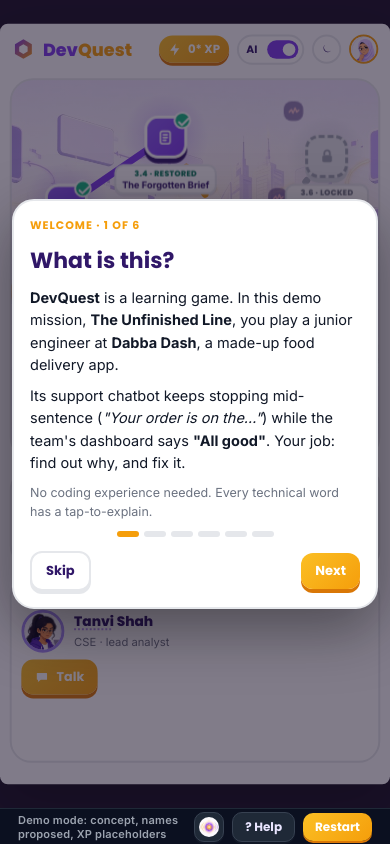
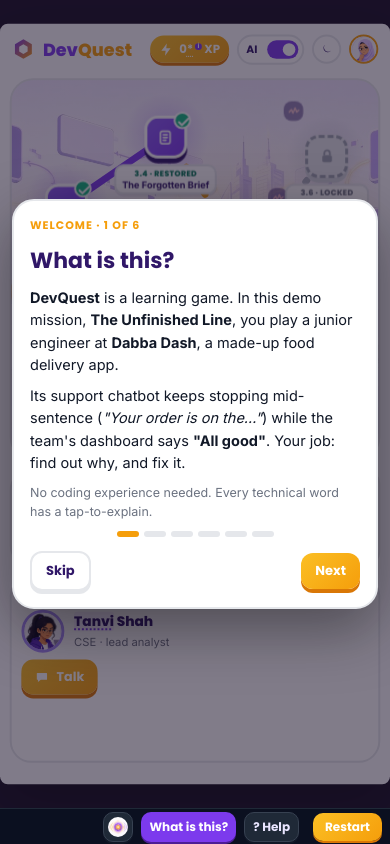
Before and after one commit to moushmi18/devquest-afterfault-layman, a plain HTML site: page index.html in a window 390 px wide. Drawn offline with Linux system fonts and the light colour scheme.

Commit message:
Fix chat close (hidden vs display), welcome v2 + What is this button, clearer word/star hints, phone mission layout, cache headers

```diff
--- a/css/layman.css
+++ b/css/layman.css
@@ -1,9 +1,9 @@
 /* Layman help layer: additive styles that reuse the existing palette (purple #7C3AED, deep #301768, amber #F59E0B) */
 .tag{display:none} /* builder labels like "Entry · World hub" */
-.lm-term{text-decoration:underline dotted rgba(124,58,237,.55);text-underline-offset:3px;text-decoration-thickness:1.5px;cursor:help}
+.lm-term{text-decoration:underline dotted #7C3AED;text-underline-offset:3px;text-decoration-thickness:2px;background:rgba(124,58,237,.08);border-radius:3px;cursor:help}
 code.lm-term{text-decoration-color:rgba(124,58,237,.6)}
 .lm-noterms .lm-term:not(code){text-decoration:none;cursor:inherit}
-.lm-star{cursor:help}.lm-star:hover{text-decoration:underline dotted;text-underline-offset:3px}
+.lm-star{cursor:help;text-decoration:underline dotted;text-underline-offset:3px}.lm-star::after{content:"i";display:inline-block;width:.95em;height:.95em;line-height:.95em;margin-left:2px;border-radius:50%;background:#7C3AED;color:#fff;font:700 .6em/0.95em Inter,sans-serif;text-align:center;vertical-align:super;font-style:normal}
 .lm-xbtn{margin-left:auto;cursor:pointer;font-size:10px!important;flex:none}
 .codehd .lm-xbtn{order:99}
 .lm-exp .ln{cursor:help}
@@ -79,3 +79,12 @@ code.lm-term{text-decoration-color:rgba(124,58,237,.6)}
 @media (max-width:600px){.mc-btn span{display:none}.mc-btn{padding:4px!important}#mc-panel{right:10px;left:10px;width:auto;height:calc(100vh - 60px)}}
 .dark-page #mc-panel,.dark-page .mc-bub{background:#111827;border-color:#4C3A8C;color:#E5E7EB}
 .dark-page .mc-in input{background:#0B1020;border-color:#1F2937;color:#E5E7EB}
+
+/* hidden must win over display rules (fixes the chat ✕, popover and strip not hiding) */
+#lm-root [hidden],#mc-panel[hidden],#lm-mob[hidden],#lm-pop[hidden]{display:none!important}
+.mc-x{min-width:36px;min-height:32px;font-size:15px!important;position:relative;z-index:2}
+#demo-bar .lm-bar .lm-whatbtn{background:#7C3AED;color:#fff;box-shadow:0 2px 0 #4C1D95}
+/* phones only: readable mission screens, swipe to pan */
+body.lm-phone #viewport{overflow:auto;-webkit-overflow-scrolling:touch}
+body.lm-phone #app.screen{position:absolute}
+@media (max-width:600px){#demo-bar .tagline{display:none}#demo-bar{padding:0 8px;gap:6px}#demo-bar .lm-bar .btn{padding:5px 8px}}
--- a/js/layman.js
+++ b/js/layman.js
@@ -150,7 +150,7 @@ function welcome(i = 0) {
   const m = modal(`<div class="kick">Welcome · ${i + 1} of ${WELCOME.length}</div><h2>${t}</h2><div class="lm-body">${body}</div>
     <div class="lm-dots">${WELCOME.map((_, j) => `<i class="${j === i ? "on" : ""}"></i>`).join("")}</div>
     <div class="row lm-foot"><button type="button" class="btn g sm" data-lm="wskip">${last ? "Close" : "Skip"}</button><span class="sp"></span>${i ? `<button type="button" class="btn g sm" data-lm="wprev">Back</button>` : ""}${last ? `<button type="button" class="btn g sm" data-lm="tour">Quick tour</button><button type="button" class="btn sm" data-lm="wskip">Start playing</button>` : `<button type="button" class="btn sm" data-lm="wnext">Next</button>`}</div>`, "lm-welcome");
-  m.dataset.i = i; LS.set("welcomed", true); armTry(m);
+  m.dataset.i = i; LS.set("welcomed2", true); armTry(m);
 }
 /* try-it widget */
 function tryitHTML() {
@@ -274,9 +274,10 @@ function boot() {
   mo.observe(a, {childList:true, subtree:true}); pass();
   const bar = document.getElementById("demo-bar");
   const box = document.createElement("span"); box.className = "lm-bar";
-  box.innerHTML = `<button type="button" class="btn sm g" id="lm-helpbtn" data-lm="help">? Help</button><button type="button" class="btn sm g lm-glossbtn" data-lm="gloss">Glossary</button>`;
+  box.innerHTML = `<button type="button" class="btn sm lm-whatbtn" data-lm="welcome" title="Open the welcome guide">What is this?</button><button type="button" class="btn sm g" id="lm-helpbtn" data-lm="help">? Help</button><button type="button" class="btn sm g lm-glossbtn" data-lm="gloss">Glossary</button>`;
   bar.insertBefore(box, bar.querySelector("[data-act=restart]"));
-  if (!LS.get("welcomed", false)) welcome(0);
+  if (!LS.get("welcomed2", false)) welcome(0);
+  phoneFit();
 }
 document.addEventListener("DOMContentLoaded", boot);
 addEventListener("pagehide", save);
@@ -290,10 +291,26 @@ function mobileStrip() {
   if (!portrait || free < 220 || !obj) { if (el) el.hidden = true; return; }
   if (!el) { el = document.createElement("div"); el.id = "lm-mob"; el.className = "card"; root.appendChild(el); }
   el.hidden = false;
-  const html = `<div class="kick">${esc(a.querySelector(".main .kick") ? a.querySelector(".main .kick").textContent : "")}</div>${h2 ? `<b class="lm-pt">${esc(h2.textContent)}</b>` : ""}<p><b>Goal:</b> ${esc(obj.textContent.replace(/^OBJECTIVE/, ""))}</p>${tip ? `<p><b>Tip:</b> ${esc(tip.textContent)}</p>` : ""}<p class="lm-soft">Turn your phone sideways for a bigger view. Pinch to zoom works too.</p>`;
+  const html = `<div class="kick">${esc(a.querySelector(".main .kick") ? a.querySelector(".main .kick").textContent : "")}</div>${h2 ? `<b class="lm-pt">${esc(h2.textContent)}</b>` : ""}<p><b>Goal:</b> ${esc(obj.textContent.replace(/^OBJECTIVE/, ""))}</p>${tip ? `<p><b>Tip:</b> ${esc(tip.textContent)}</p>` : ""}<p class="lm-soft">Swipe sideways on the game to see all of it. Turning your phone sideways gives a bigger view.</p>`;
   if (el._h !== html) { el._h = html; el.innerHTML = html; }
 }
 addEventListener("resize", () => requestAnimationFrame(mobileStrip));
+
+/* ---------- phones: mission screens at a readable size, swipe sideways to pan (desktop untouched) */
+const _fit = fit;
+function phoneOn() { return innerWidth <= 600 && innerHeight > innerWidth && !(typeof isHubScene === "function" && isHubScene() && hubPortrait()); }
+function phoneFit() {
+  const a = app(), vp = document.getElementById("viewport"); if (!a || !vp) return;
+  const on = phoneOn();
+  document.body.classList.toggle("lm-phone", on);
+  if (!on) { if (a._ph) { a._ph = 0; a.style.left = a.style.top = a.style.transformOrigin = ""; _fit(); } return; }
+  const s = Math.max(0.45, Math.min(0.62, (innerHeight - 36) * 0.62 / 720));
+  if (!a._ph) { a._ph = 1; vp.scrollLeft = 0; }
+  a.style.transformOrigin = "0 0"; a.style.left = "0px"; a.style.top = "8px"; a.style.transform = `scale(${s})`;
+  requestAnimationFrame(mobileStrip);
+}
+fit = function () { if (phoneOn()) return phoneFit(); phoneFit(); _fit(); };
+addEventListener("resize", () => phoneFit());
 
 /* ---------- events */
 let hoverT = null;
--- a/js/mentor.js
+++ b/js/mentor.js
@@ -168,7 +168,7 @@ function openPanel() {
   let p = $("#mc-panel");
   if (!p) {
     p = document.createElement("div"); p.id = "mc-panel"; p.className = "card"; p.setAttribute("role", "dialog"); p.setAttribute("aria-label", "Chat with Vyapti");
-    p.innerHTML = `<div class="mc-hd"><img class="orb" src="${ART}vyapti-speak.jpg" alt="Vyapti"><div class="f1"><b class="lm-pt">Vyapti</b><span class="mini mc-where"></span></div><span class="mc-mode"></span><button type="button" class="btn g sm" data-mc="close" aria-label="Close chat">✕</button></div>
+    p.innerHTML = `<div class="mc-hd"><img class="orb" src="${ART}vyapti-speak.jpg" alt="Vyapti"><div class="f1"><b class="lm-pt">Vyapti</b><span class="mini mc-where"></span></div><span class="mc-mode"></span><button type="button" class="btn g sm mc-x" data-mc="close" aria-label="Close chat" title="Close chat">✕</button></div>
       <div class="mc-log" aria-live="polite"></div><div class="mc-chips"></div>
       <form class="mc-in"><input type="text" maxlength="400" placeholder="Ask Vyapti… e.g. what is a token?" aria-label="Message Vyapti"><button type="submit" class="btn sm">Send</button></form>`;
     document.getElementById("lm-root").appendChild(p);
@@ -184,7 +184,7 @@ document.addEventListener("click", e => {
   if (b.dataset.mc === "open") return MC.open && !$("#mc-panel").hidden ? ($("#mc-panel").hidden = true, MC.open = false) : openPanel();
   if (b.dataset.mc === "close") { $("#mc-panel").hidden = true; MC.open = false; }
 }, true);
-document.addEventListener("keydown", e => { if (e.target.closest && e.target.closest("#mc-panel")) e.stopPropagation(); }, true);
+document.addEventListener("keydown", e => { if (e.key === "Escape" && MC.open) { const p = $("#mc-panel"); if (p) p.hidden = true; MC.open = false; return; } if (e.target.closest && e.target.closest("#mc-panel")) e.stopPropagation(); }, true);
 document.addEventListener("DOMContentLoaded", () => {
   const bar = document.querySelector("#demo-bar .lm-bar") || document.getElementById("demo-bar");
   const b = document.createElement("button"); b.type = "button"; b.className = "btn sm g mc-btn"; b.dataset.mc = "open"; b.title = "Chat with Vyapti, your mentor";
```
Also changed, not shown: vercel.json (added).
